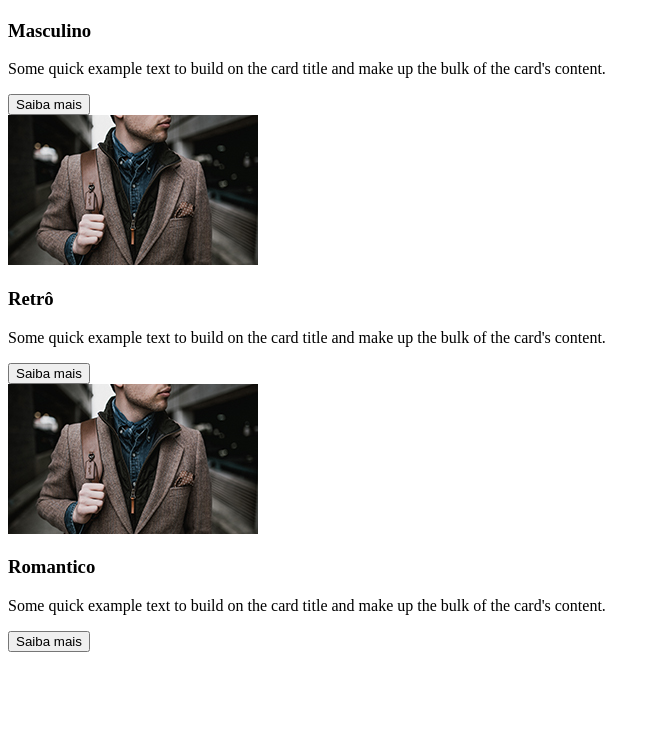
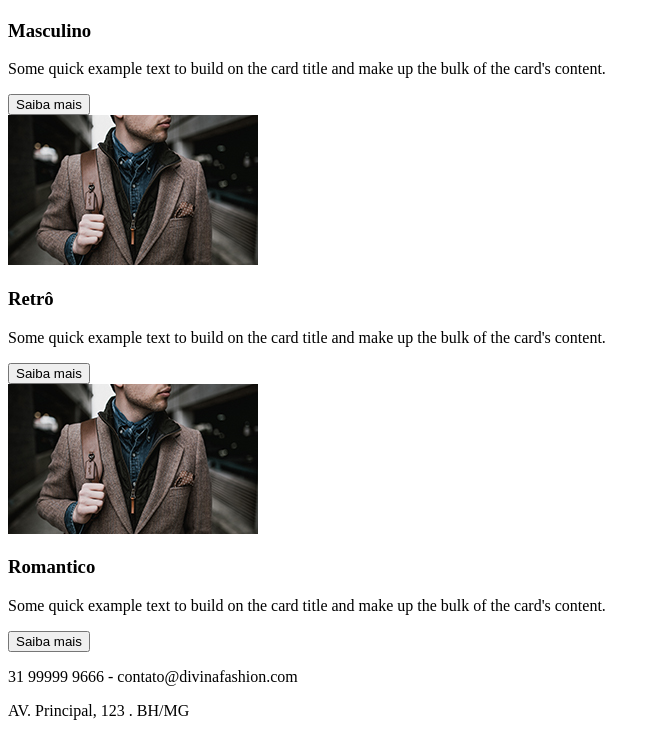
Before and after one commit to geisabitt/divina-moda, a plain HTML site: page index.html in a window 1280 px wide. Shown: the part 978-1714 px from the top of the page, without its empty margins (0-660 px from the left). Before the commit the page ends 1638 px from the top, so only its background shows below. Drawn offline with Linux system fonts and the light colour scheme.

Commit message:
feat(home): Added HTML structure footer

```diff
--- a/index.html
+++ b/index.html
@@ -93,5 +93,9 @@
         </div>
       </div>
     </section>
+    <footer>
+      <p>31 99999 9666 - contato@divinafashion.com</p>
+      <p>AV. Principal, 123 . BH/MG</p>
+    </footer>
   </body>
 </html>
```
